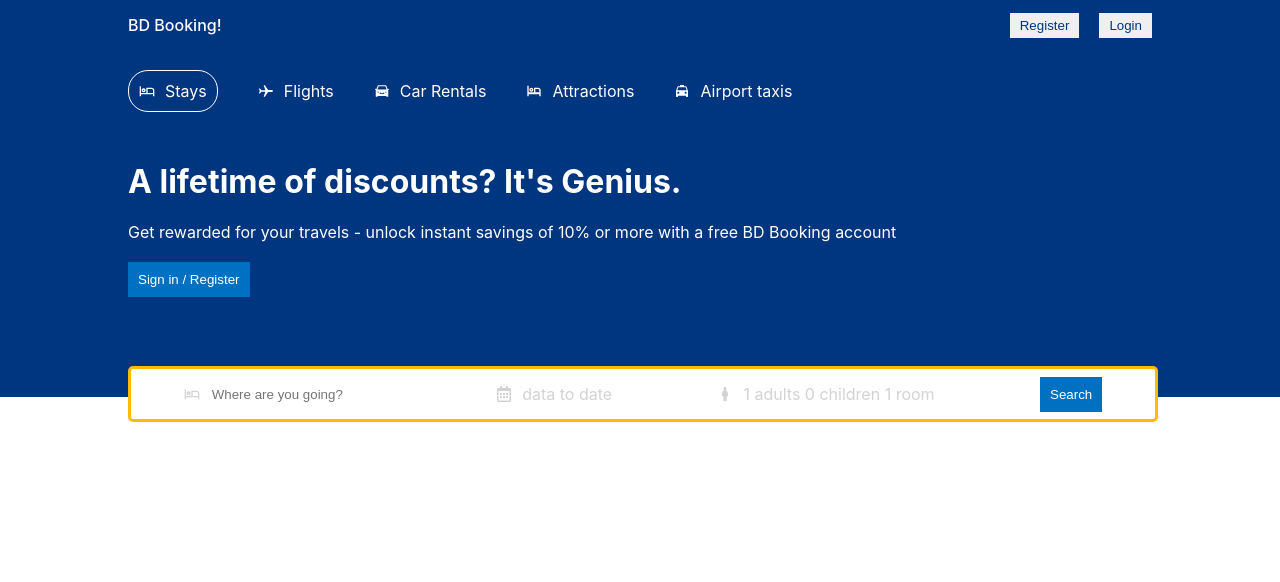
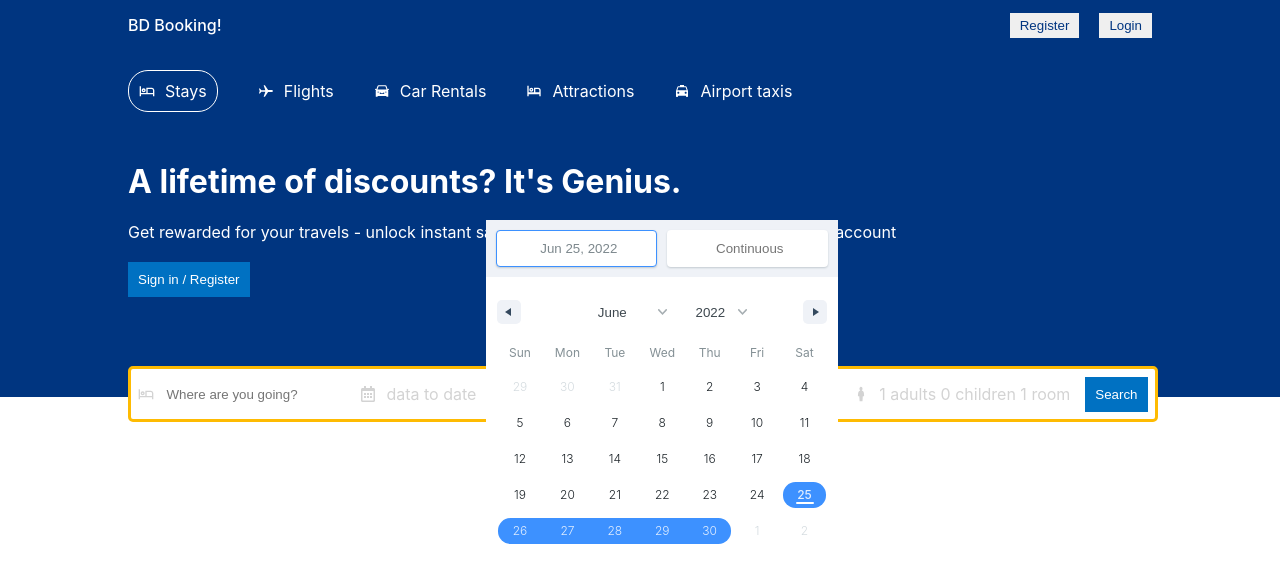
Before and after one commit to Shahriyar-Hosen/bd-booking, a React (Create React App) app: page / in a window 1280 px wide. Shown: the top 582 px of the page. Built offline with nearby package versions, Linux system fonts and the light colour scheme.

Commit message:
DateRange install & setup done

```diff
--- a/package.json
+++ b/package.json
@@ -6,7 +6,9 @@
     "@testing-library/jest-dom": "^5.14.1",
     "@testing-library/react": "^13.0.0",
     "@testing-library/user-event": "^13.2.1",
+    "date-fns": "^2.28.0",
     "react": "^18.2.0",
+    "react-date-range": "^1.4.0",
     "react-dom": "^18.2.0",
     "react-icons": "^4.4.0",
     "react-router-dom": "6",
--- a/src/Components/Header/Header.jsx
+++ b/src/Components/Header/Header.jsx
@@ -5,8 +5,19 @@
 import { MdLocalTaxi, MdOutlineHotel } from "react-icons/md";
 import { RiHotelBedLine } from "react-icons/ri";
 import "./Header.css";
+import "react-date-range/dist/styles.css"; // main style file
+import "react-date-range/dist/theme/default.css"; // theme css file
+import { DateRange } from "react-date-range";
+import { useState } from "react";
 
 const Header = () => {
+  const [searchDate, setSearchDate] = useState([
+    {
+      startDate: new Date(),
+      endDate: null,
+      key: "selection",
+    },
+  ]);
   return (
     <div className="header">
       <div className="headerContainer">
@@ -50,6 +61,12 @@
           <div className="headerSearchItem">
             <FaRegCalendarAlt className="headerIcon" />
             <span className="headerSearchText">{`data to date`}</span>
+            <DateRange
+              editableDateInputs={true}
+              onChange={(item) => setSearchDate([item.selection])}
+              moveRangeOnFirstSelection={false}
+              ranges={searchDate}
+            />
           </div>
           <div className="headerSearchItem">
             <GiPerson className="headerIcon" />
```
Also changed, not shown: 1 other file (tests, documents, lock files or other folders).
